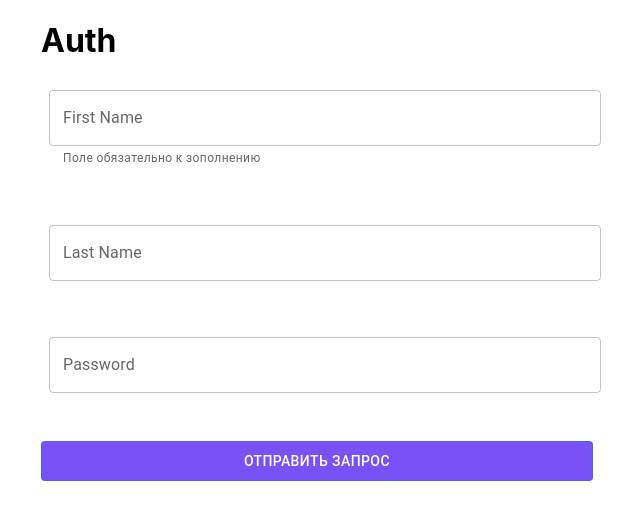
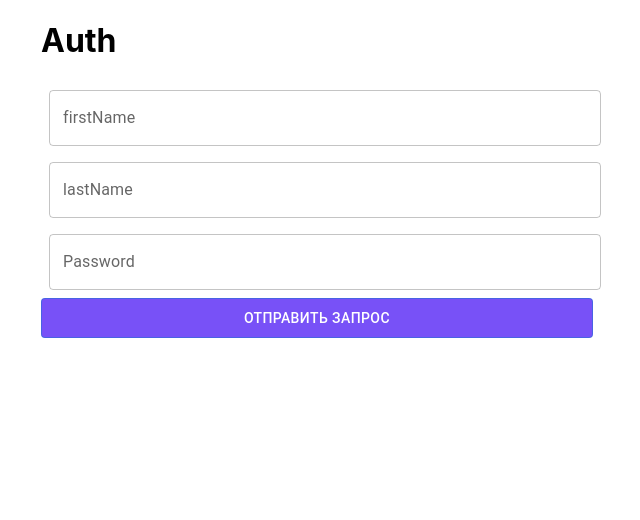
Before and after one commit to Adik-creator/Form_useForm, a React (Create React App) app: page / in a window 1280 px wide. Shown: the top 520 px of the page, without its empty margins (323-963 px from the left). Built offline with nearby package versions, Linux system fonts and the light colour scheme.

Commit message:
add validation errors

```diff
--- a/src/Form.jsx
+++ b/src/Form.jsx
@@ -10,7 +10,6 @@ function Form(props) {
         register,
         formState: {
             errors,
-            isValid,
         },
         reset,
         handleSubmit,
@@ -37,50 +36,35 @@ function Form(props) {
 
                 <TextField type="text"
                            variant={"outlined"}
-                           label={"First Name"}
-                           style={{width: '100%'}}
-                           helperText={"Поле обязательно к зополнению"}
-                           {...register('firstName', {
-                               minLength: {
-                                   value: 5,
-                                   message: "Минимум 5 символов",
-                               },
+                           label={"firstName"}
+                           style={{width: "100%"}}
+                           error={!!errors?.login}
+                           helperText={errors?.login ? errors.login.message : null}
+                           {...register('login', {
+                               required: 'Поле обязательно к зополнению',
                            })}
                 />
-                <div style={{height: 40}}>
-                    {errors?.firstName && <p>{errors?.firstName?.message || "Error!"}</p>}
-                </div>
 
                 <TextField type="text"
                            variant={"outlined"}
-                           label={"Last Name"}
+                           label={"lastName"}
                            style={{width: '100%'}}
+                           error={!!errors?.lastName}
+                           helperText={errors?.lastName ? errors.lastName.message : null}
                            {...register('lastName', {
                                required: 'Поле обязательно к зополнению',
-                               minLength: {
-                                   value: 5,
-                                   message: "Минимум 5 символов",
-                               },
                            })}
                 />
-                <div style={{height: 40}}>
-                    {errors?.lastName && <p>{errors?.lastName?.message || "Error!"}</p>}
-                </div>
                 <TextField type="password"
                            variant={"outlined"}
                            label={"Password"}
-                           style={{width: '100%'}}
-                           {...register('password', {
+                           style={{width: "100%"}}
+                           error={!!errors?.Password}
+                           helperText={errors?.Password ? errors.Password.message : null}
+                           {...register('Password', {
                                required: 'Поле обязательно к зополнению',
-                               minLength: {
-                                   value: 8,
-                                   message: "Минимум 8 символов",
-                               },
                            })}
                 />
-                <div style={{height: 40}}>
-                    {errors?.password && <p>{errors?.password?.message || "Error!"}</p>}
-                </div>
                 <Button variant="outlined"
                         type="submit"
                         style={{width: '100%', backgroundColor: "#7851f7", color: '#fff', height: 40}}
@@ -90,5 +74,9 @@ function Form(props) {
         </Container>
     )
 }
+//
+// <div style={{height: 40}}>
+//     {errors?.lastName && <p>{errors?.lastName?.message || "Error!"}</p>}
+// </div>
 
 export default Form;
```
